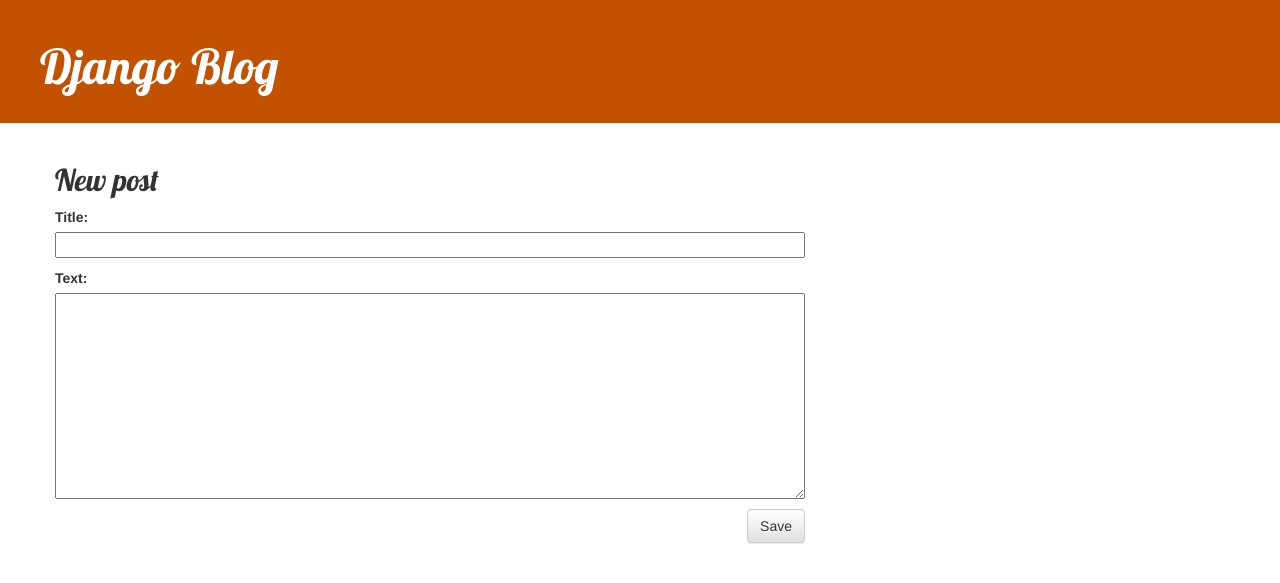
After one commit to IvanCabe/my-first-blog, a Django app: page /post/new/ in a window 1280 px wide. The commit adds this page. Shown: the top 583 px of the page. Run offline with Django 3.2, Linux system fonts and the light colour scheme; some libraries are stand-ins or nearby versions.

```diff
--- /dev/null
+++ b/blog/forms.py
@@ -0,0 +1,9 @@
+from django import forms
+
+from blog.models import Post
+
+class PostForm(forms.ModelForm):
+
+    class Meta:
+        model = Post
+        fields = ('title', 'text',)
--- a/blog/templates/blog/base.html
+++ b/blog/templates/blog/base.html
@@ -9,7 +9,10 @@
     </head>
     <body>
         <div class="page-header">
-            <h1><a href="/">Django Girls Blog</a></h1>
+            {% if user.is_authenticated %}
+            <a href="{% url 'post_new' %}" class="top-menu"><span class="glyphicon glyphicon-plus"></span></a>
+            {% endif %}
+            <h1><a href="/">Django Blog</a></h1>
         </div>
         <div class="content container">
             <div class="row">
--- a/blog/templates/blog/post_detail.html
+++ b/blog/templates/blog/post_detail.html
@@ -7,6 +7,11 @@
                 {{ post.published_date }}
             </div>
         {% endif %}
+        {% if user.is_authenticated %}
+        <a class="btn btn-default" href="{% url 'post_edit' pk=post.pk %}">
+            <span class="glyphicon glyphicon-pencil"></span>
+        </a>
+        {% endif %}
         <h2>{{ post.title }}</h2>
         <p>{{ post.text|linebreaksbr }}</p>
     </div>
--- /dev/null
+++ b/blog/templates/blog/post_edit.html
@@ -0,0 +1,9 @@
+{% extends 'blog/base.html' %}
+
+{% block content %}
+    <h2>New post</h2>
+    <form method="POST" class="post-form">{% csrf_token %}
+        {{ form.as_p }}
+        <button type="submit" class="save btn btn-default">Save</button>
+    </form>
+{% endblock %}
--- a/blog/views.py
+++ b/blog/views.py
@@ -1,6 +1,8 @@
 from django.shortcuts import render, get_object_or_404
 from django.utils import timezone
 from .models import Post
+from .forms import PostForm
+from django.shortcuts import redirect
 
 def post_list(request):
     posts = Post.objects.filter(published_date__lte=timezone.now()).order_by('published_date')
@@ -9,3 +11,30 @@
 def post_detail(request, pk):
     post = get_object_or_404(Post, pk=pk)
     return render(request, 'blog/post_detail.html', {'post': post})
+
+def post_new(request):
+    if request.method == "POST":
+        form = PostForm(request.POST)
+        if form.is_valid():
+            post = form.save(commit=False)
+            post.author = request.user
+            post.published_date = timezone.now()
+            post.save()
+            return redirect('post_detail', pk=post.pk)
+    else:
+        form = PostForm()
+    return render(request, 'blog/post_edit.html', {'form': form})
+
+def post_edit(request, pk):
+    post = get_object_or_404(Post, pk=pk)
+    if request.method == "POST":
+        form = PostForm(request.POST, instance=post)
+        if form.is_valid():
+            post = form.save(commit=False)
+            post.author = request.user
+            post.published_date = timezone.now()
+            post.save()
+            return redirect('post_detail', pk=post.pk)
+    else:
+        form = PostForm(instance=post)
+    return render(request, 'blog/post_edit.html', {'form': form})
--- a/manage.py
+++ b/manage.py
@@ -11,5 +11,6 @@
             "Couldn't import Django. Are you sure it's installed and "
             "available on your PYTHONPATH environment variable? Did you "
             "forget to activate a virtual environment?"
-        ) from exc
+        )
+
     execute_from_command_line(sys.argv)
--- a/mysite/urls.py
+++ b/mysite/urls.py
@@ -21,5 +21,7 @@
     path('admin/', admin.site.urls),
     path('', include('blog.urls')),
     path('', views.post_list, name='post_list'),
-    path('post/<int:pk>/', views.post_detail, name='post_detail')
+    path('post/<int:pk>/', views.post_detail, name='post_detail'),
+    path('post/new/', views.post_new, name='post_new'),
+    path('post/<int:pk>/edit/', views.post_edit, name='post_edit')
 ]
```
